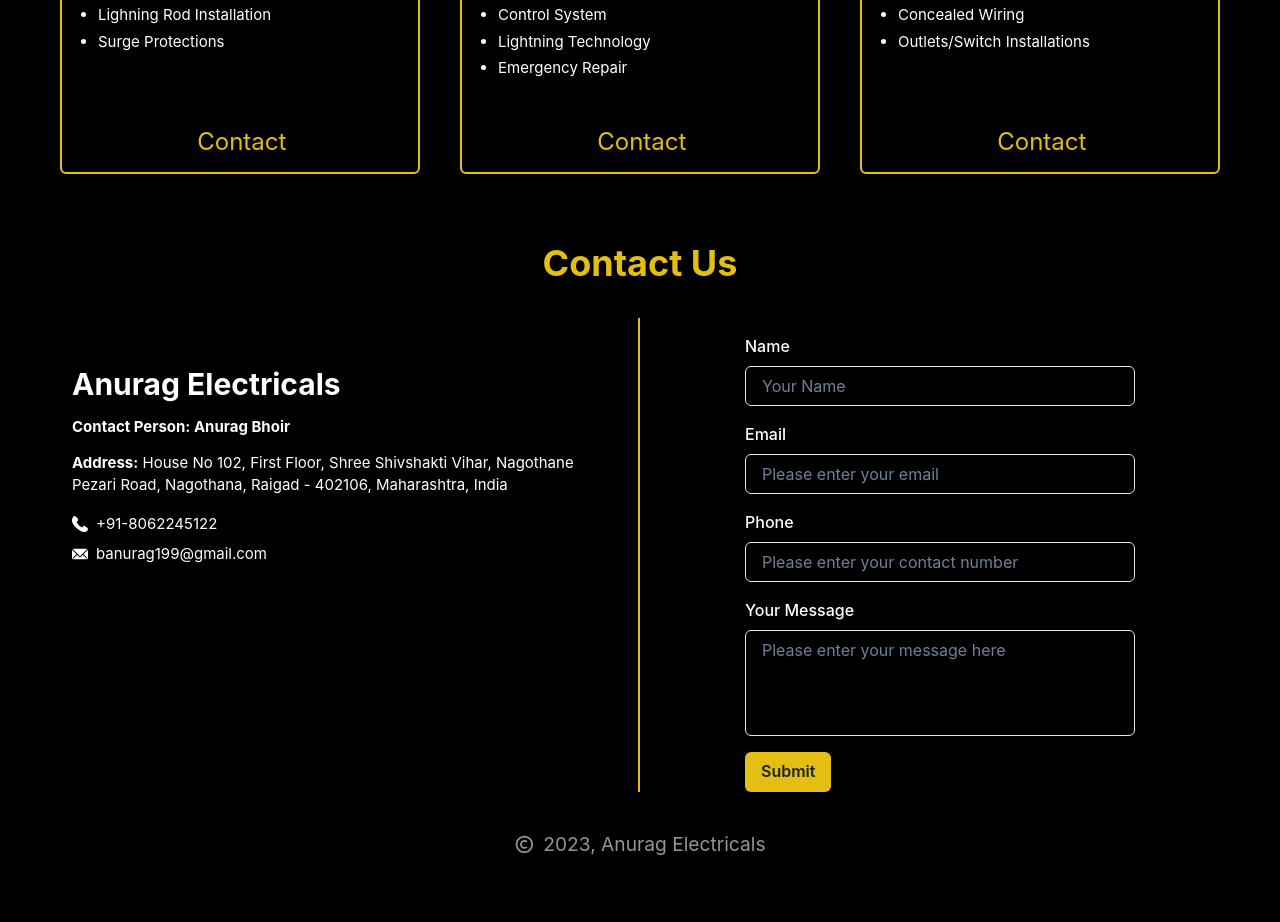
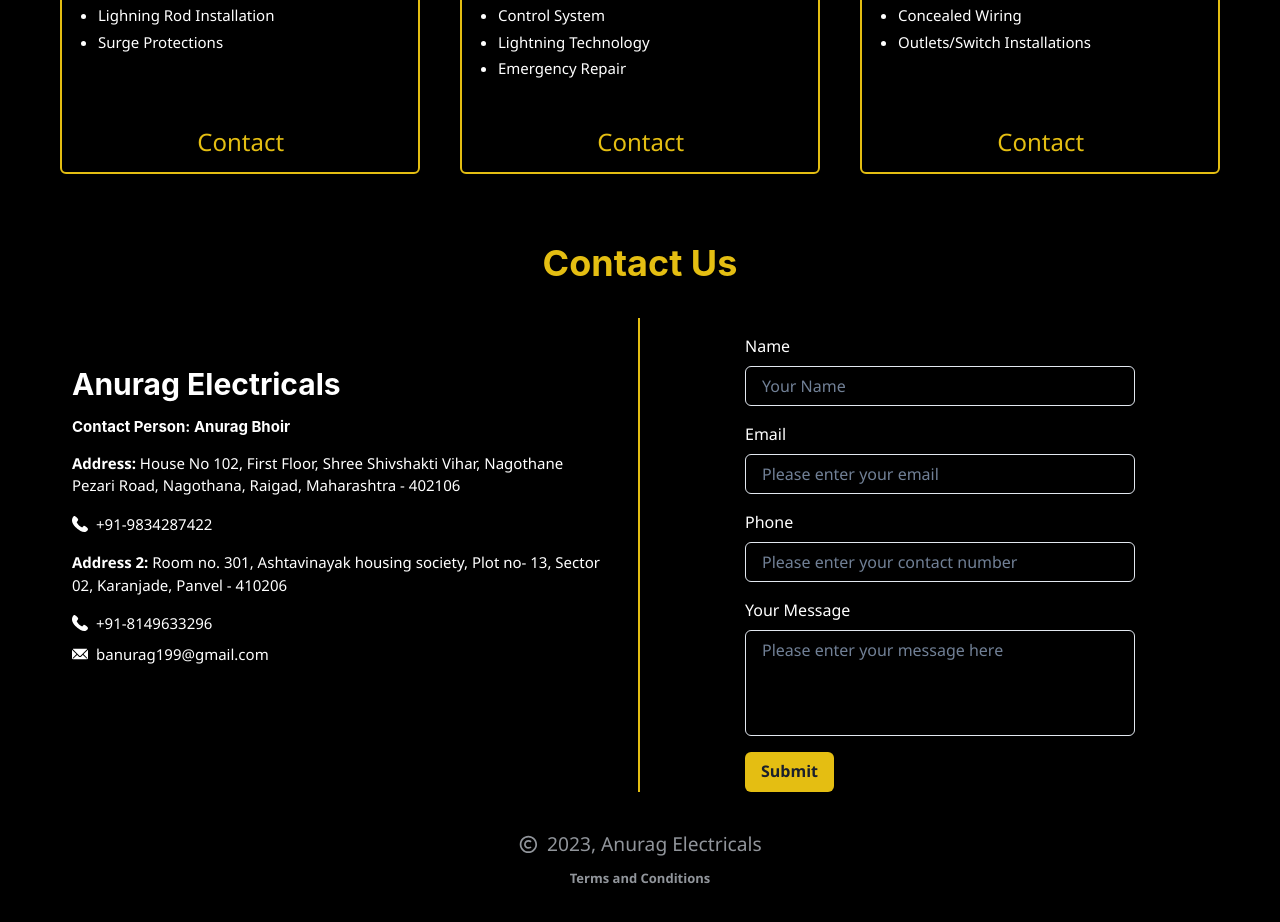
Before and after one commit to nijuprem/Anurag-Electricals, a React (Vite) app: page / in a window 1280 px wide. Shown: the part 2220-3142 px from the top of the page. Before the commit the page ends 3118 px from the top, so only its background shows below. Built offline with nearby package versions, Linux system fonts and the light colour scheme.

Commit message:
Added Terms and Conditions

```diff
--- a/src/App.tsx
+++ b/src/App.tsx
@@ -7,6 +7,7 @@ import about from "./data/aboutUs";
 import AboutUs from "./components/AboutUs";
 import { Reveal } from "./components/Reveal";
 import Copyright from "./components/Copyright";
+import Terms from "./components/Terms";
 
 function App() {
   return (
@@ -25,6 +26,7 @@ function App() {
         <Contact />
       </Reveal>
       <Copyright />
+      <Terms />
     </Box>
   );
 }
--- a/src/components/Contact.tsx
+++ b/src/components/Contact.tsx
@@ -35,17 +35,25 @@ const Contact = () => {
           </Heading>
           <Text mt={"1rem"} fontSize={{ base: "15px", md: "s" }}>
             <b>Address:</b> House No 102, First Floor, Shree Shivshakti Vihar,
-            Nagothane Pezari Road, Nagothana, Raigad - 402106, Maharashtra,
-            India
+            Nagothane Pezari Road, Nagothana, Raigad, Maharashtra - 402106
+          </Text>
+
+          <HStack mt={"1rem"}>
+            <PhoneIcon />
+            <Text fontSize={{ base: "15px", md: "s" }}>+91-9834287422</Text>
+          </HStack>
+          <Text mt={"1rem"} fontSize={{ base: "15px", md: "s" }}>
+            <b>Address 2:</b> Room no. 301, Ashtavinayak housing society, Plot
+            no- 13, Sector 02, Karanjade, Panvel - 410206
           </Text>
           <HStack mt={"1rem"}>
             <PhoneIcon />
-            <Text fontSize={{ base: "15px", md: "s" }}>+91-8062245122</Text>
+            <Text fontSize={{ base: "15px", md: "s" }}>+91-8149633296</Text>
           </HStack>
           <HStack mt={"0.5rem"}>
             <EmailIcon />
             <Text fontSize={{ base: "15px", md: "s" }}>
-              banurag199@gmail.com
+              <a href="mailto:banurag199@gmail.com">banurag199@gmail.com</a>
             </Text>
           </HStack>
         </Box>
--- a/src/components/ContactForm.tsx
+++ b/src/components/ContactForm.tsx
@@ -8,8 +8,8 @@ import {
   Box,
 } from "@chakra-ui/react";
 import axios from "axios";
-import { useState } from "react";
-// import emailjs from "@emailjs/browser";
+import { useRef, useState } from "react";
+import emailjs from "@emailjs/browser";
 import { notification } from "antd";
 
 const ContactForm = () => {
@@ -17,14 +17,15 @@ const ContactForm = () => {
   const [mobile, setMobile] = useState("");
   const [email, setEmail] = useState("");
   const [message, setMessage] = useState("");
+  const [load, setLoad] = useState(false);
 
   const [api, contextHolder] = notification.useNotification();
 
   const validRegex =
     /^[a-zA-Z0-9.!#$%&'*+/=?^_`{|}~-]+@[a-zA-Z0-9-]+(?:\.[a-zA-Z0-9-]+)*$/;
-  // const form = useRef();
+  const form = useRef(null);
 
-  const handleSubmit = (e: { preventDefault: () => void }) => {
+  const handleSubmit = async (e: { preventDefault: () => void }) => {
     e.preventDefault();
     if (name.length === 0) {
       api["warning"]({
@@ -57,13 +58,15 @@ const ContactForm = () => {
     //   });
     // }
     else {
+      setLoad(true);
+      setTimeout(async () => {
         const url = "http://localhost/anurag/formsubmit.php";
         let fData = new FormData();
         fData.append("name", name);
         fData.append("mobile", mobile);
         fData.append("email", email);
         fData.append("message", message);
-      axios
+        await axios
           .post(url, fData)
           .then(() =>
             api["success"]({
@@ -79,26 +82,27 @@ const ContactForm = () => {
               duration: 2.5,
             })
           );
-
-      // emailjs
-      //   .sendForm(
-      //     "YOUR_SERVICE_ID",
-      //     "YOUR_TEMPLATE_ID",
-      //     // form.current,
-      //     "YOUR_PUBLIC_KEY"
-      //   )
-      //   .then(
-      //     (result) => {
-      //       console.log(result.text);
-      //     },
-      //     (error) => {
-      //       console.log(error.text);
-      //     }
-      //   );
+        emailjs
+          .sendForm(
+            "service_g6v6xid",
+            "template_wcfb9al",
+            form.current!,
+            "G3SJ4F-75AWlB3m13"
+          )
+          .then(
+            (result) => {
+              console.log(result.text);
+            },
+            (error) => {
+              console.log(error.text);
+            }
+          );
+        setLoad(false);
         setName("");
         setMobile("");
         setEmail("");
         setMessage("");
+      }, 1000);
     }
   };
 
@@ -107,8 +111,8 @@ const ContactForm = () => {
       {contextHolder}
       <Box pl={{ base: "2rem", md: 0 }} w={{ base: "100% ", md: "50%" }}>
         <Center justifyContent={{ base: "none", md: "center" }}>
-          {/* <form ref={form}> */}
-          <form style={{ display: "contents" }} method="post">
+          <form ref={form} style={{ display: "contents" }} method="post">
+            {/* <form style={{ display: "contents" }} method="post">// */}
             <FormControl
               width={{ base: "92%", md: "65%" }}
               textAlign={"center"}
@@ -152,7 +156,8 @@ const ContactForm = () => {
               />
 
               <Button
-                display={"block"}
+                isLoading={load}
+                display={"flex"}
                 left={{ base: "41%", md: 0 }}
                 mt={4}
                 backgroundColor="rgb(228 190 18)"
@@ -162,6 +167,7 @@ const ContactForm = () => {
                 onClick={handleSubmit}
                 transition={"0.5s ease-in-out"}
                 _hover={{ backgroundColor: "yellow" }}
+                loadingText="Sending"
               >
                 Submit
               </Button>
--- a/src/components/Copyright.tsx
+++ b/src/components/Copyright.tsx
@@ -1,5 +1,6 @@
 import { Center, HStack, Text } from "@chakra-ui/react";
 import { BiCopyright } from "react-icons/bi";
+
 const Copyright = () => {
   return (
     <Center>
--- a/src/components/Services.tsx
+++ b/src/components/Services.tsx
@@ -78,7 +78,7 @@ const Services = () => {
                       position={"absolute"}
                       bottom="-0.45rem"
                       cursor={"pointer"}
-                      left={{ md: "38%", sm: "36%", base: "40%" }}
+                      left={{ md: "38%", sm: "36%", base: "38%" }}
                     >
                       Contact
                     </Text>
--- /dev/null
+++ b/src/components/Terms.tsx
@@ -0,0 +1,67 @@
+import {
+  useDisclosure,
+  Drawer,
+  DrawerBody,
+  DrawerCloseButton,
+  DrawerContent,
+  DrawerHeader,
+  DrawerOverlay,
+  Button,
+  Code,
+  Flex,
+} from "@chakra-ui/react";
+import termsData from "../data/terms";
+import React from "react";
+
+const Terms = () => {
+  const [size, setSize] = React.useState("");
+  const { isOpen, onOpen, onClose } = useDisclosure();
+
+  const handleClick = (newSize: React.SetStateAction<string>) => {
+    setSize(newSize);
+    onOpen();
+  };
+
+  return (
+    <Flex m={0} justifyContent={"center"}>
+      <Button
+        backgroundColor={"black"}
+        color="#91959b"
+        onClick={() => handleClick("xl")}
+        key={"xl"}
+        fontSize={"13px"}
+        _hover={{
+          backgroundColor: "black",
+          color: "#91959b",
+        }}
+      >{`Terms and Conditions`}</Button>
+      <Drawer onClose={onClose} isOpen={isOpen} size={size}>
+        <DrawerOverlay />
+        <DrawerContent>
+          <DrawerCloseButton color={"black"} />
+          <DrawerHeader
+            color={"black"}
+            fontFamily={"Segoe UI, Tahoma, Geneva, Verdana, sans-serif"}
+          >
+            Terms and Conditions
+          </DrawerHeader>
+          <DrawerBody
+            color={"black"}
+            fontFamily={"Segoe UI, Tahoma, Geneva, Verdana, sans-serif"}
+          >
+            <pre>
+              <Code
+                background={"inherit"}
+                fontFamily={"Segoe UI, Tahoma, Geneva, Verdana, sans-serif"}
+              >
+                {termsData}
+              </Code>
+            </pre>
+          </DrawerBody>
+        </DrawerContent>
+      </Drawer>
+    </Flex>
+  );
+};
+
+export default Terms;
--- /dev/null
+++ b/src/data/terms.ts
@@ -0,0 +1,79 @@
+const termsData = `Terms and Conditions for Anurag Electricals
+
+Introduction
+
+1.1. These terms and conditions ("Terms") govern the relationship between Anurag Electricals (referred to as "we," "us," or "the Company")
+and the customer (referred to as "you" or "the Customer") in relation to the provision of electrical services.
+
+1.2. By using our services, you agree to these Terms. Please read them carefully.
+
+Scope of Services
+
+2.1. We provide electrical installation, repair, maintenance, and related services as agreed upon with the Customer.
+
+2.2. All services will be performed in compliance with applicable Indian electrical codes, standards, and regulations.
+
+Payment Terms
+
+3.1. Payment for services depends as per the agreement between the firm and the client.
+
+3.2. We reserve the right to charge interest on overdue payments at the rate specified by applicable laws.
+
+Cancellation and Rescheduling
+
+4.1. If you need to cancel or reschedule a service appointment, please provide us with at least 24 hours of notice.
+
+4.2. Cancellation fees may apply if proper notice is not given.
+
+Warranty
+
+5.1. Warranty does not cover damage caused by improper use or external factors beyond our control.
+
+Privacy Policy
+
+6.1. We may collect and use personal information in accordance with our Privacy Policy.
+
+6.2. By using our services, you consent to the collection and use of your personal information as described in our Privacy Policy.
+
+Termination
+
+7.1. We reserve the right to terminate our services to any Customer for any reason.
+
+7.2. You may terminate our services by providing written notice in accordance with our cancellation policy.
+
+Occupational / Workplace Health and Safety Policy
+
+8.1 We’ll conduct periodical risk assessments and job hazard analysis to discover what is likely to harm employees.
+We’ll establish preventative measures accordingly.
+
+8.2 When employees work in dangerous contexts or locations, we’ll make sure there are safety precautions like safety nets and ropes.
+
+8.3 We’ll provide protective gear like gloves, protective uniforms, goggles etc. Using safety equipment is obligatory.
+
+8.4 We’ll hold employee training sessions in health & safety standards and procedures.
+
+8.5 All highly dangerous job tasks require at least two employees to be present.
+
+8.6 Exposure to chemicals and radiation will not exceed a certain time limit.
+
+8.7 Employees who do repairs or cleaning need to put up caution signs.
+
+8.8 We’ll prohibit smoking indoors, also, we’ll enforce a substance abuse policy to protect employees from colleagues’ misconduct.
+
+Dispute Resolution
+
+9.1. Any disputes arising under these Terms will be subject to arbitration in accordance with the laws of India.
+
+Governing Law
+
+10.1. These Terms are governed by the laws of the Republic of India.
+
+Changes to Terms
+
+11.1. We reserve the right to modify these Terms at any time. Updated Terms will be posted on our website.
+
+Contact Information
+
+12.1. For questions or concerns regarding these Terms, please contact us at banurag199@gmail.com or +91-8149633296.  `
+
+export default termsData
--- a/src/index.css
+++ b/src/index.css
@@ -1,4 +1,5 @@
 body{
   background-color: black !important;
   color: white !important;
+  font-family: 'Segoe UI', Tahoma, Geneva, Verdana, sans-serif !important;
 }
```
Lines whose indentation alone changed are shown as unchanged.
